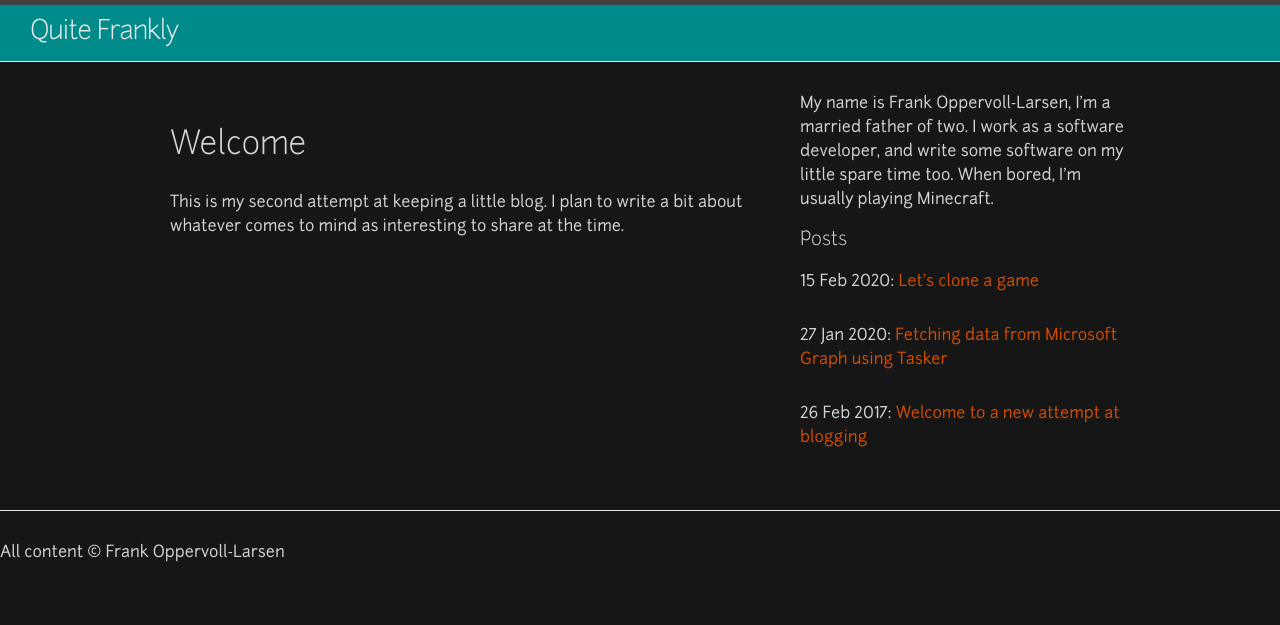
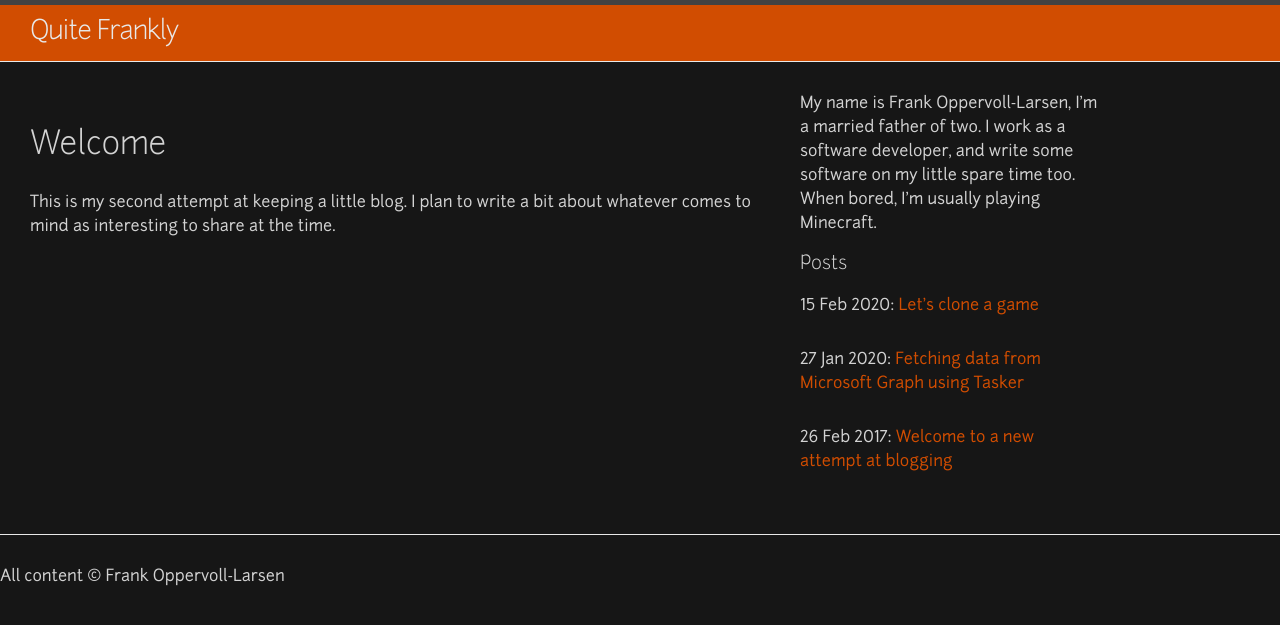
Before and after one commit to crazyfraggle/crazyfraggle.github.io, a Jekyll site: the page built from index.md, in a window 1280 px wide. Shown: the top 625 px of the page. Built offline with Jekyll 4.4.1, drawn with Linux system fonts in a browser that asks for light colours.

Commit message:
Layout changes

```diff
--- a/_sass/_layout.scss
+++ b/_sass/_layout.scss
@@ -6,7 +6,7 @@
   border-bottom: 1px solid $grey-color-light;
   min-height: 56px;
   padding: 0 $spacing-unit;
-  background-color: darkcyan;
+  background-color: $brand-color;
 
   // Positioning context for the mobile navigation icon
   position: relative;
@@ -168,7 +168,6 @@
 .page-content {
   padding: $spacing-unit 0;
   display: flex;
-  max-width: 1000px;
   margin: 0 auto;
 }
 
@@ -196,10 +195,12 @@
 }
 
 section.main {
-  flex-basis: 66%;
+  flex-basis: 800px;
+  flex-shrink: 1;
 }
 aside.extra {
-  flex-basis: 33%;
+  flex-basis: 300px;
+  flex-shrink: 1;
 }
 
 /**
@@ -210,7 +211,7 @@ aside.extra {
 }
 
 .post-title {
-  font-size: 42px;
+  font-size: $base-font-size * 2;
   letter-spacing: -1px;
   line-height: 1;
 
@@ -223,7 +224,7 @@ aside.extra {
   margin-bottom: $spacing-unit;
 
   h2 {
-    font-size: 32px;
+    font-size: $base-font-size * 1.6;
 
     @include media-query($on-laptop) {
       font-size: 28px;
@@ -231,7 +232,7 @@ aside.extra {
   }
 
   h3 {
-    font-size: 26px;
+    font-size: $base-font-size * 1.3;
 
     @include media-query($on-laptop) {
       font-size: 22px;
@@ -239,7 +240,7 @@ aside.extra {
   }
 
   h4 {
-    font-size: 20px;
+    font-size: $base-font-size * 1.1;
 
     @include media-query($on-laptop) {
       font-size: 18px;
```
